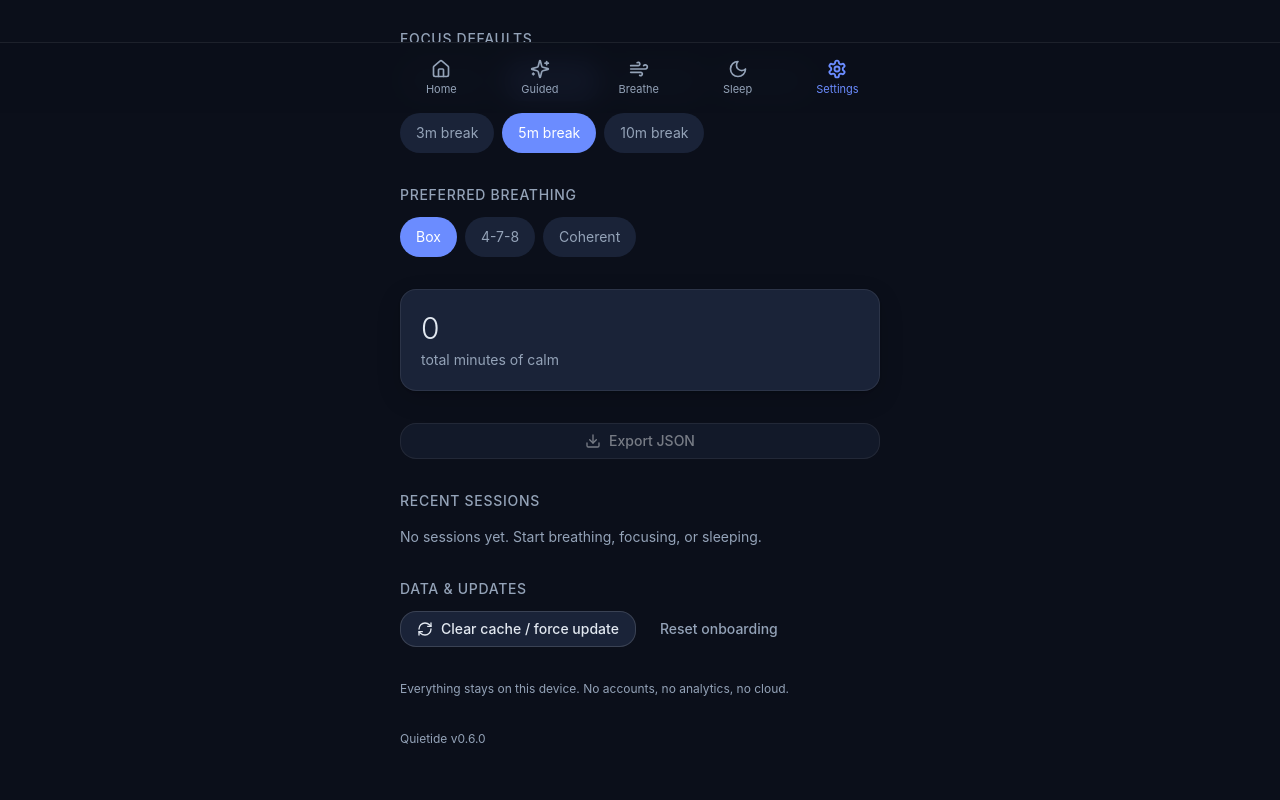
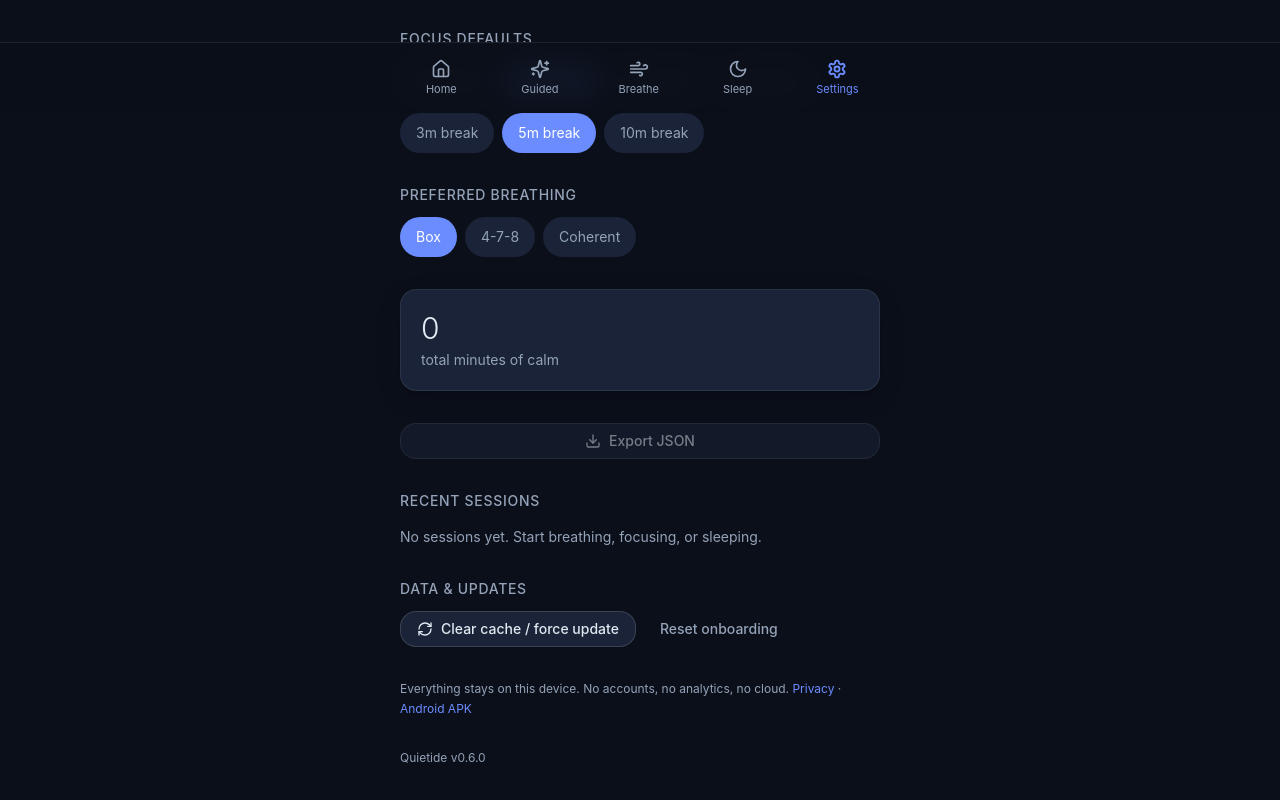
Before and after one commit to seyi-code/quietide, a Next.js app: page /settings in a window 1280 px wide. Shown: the part 687-1487 px from the top of the page. Built offline with nearby package versions, Linux system fonts and the light colour scheme.

Commit message:
feat: link Privacy + APK from Settings footer

```diff
--- a/src/app/settings/page.tsx
+++ b/src/app/settings/page.tsx
@@ -94,6 +94,7 @@ export default function SettingsPage() {
   const resetOnboarding = () => {
     localStorage.removeItem("quietide-onboarded");
     localStorage.removeItem("quietide-install-tip");
+    localStorage.removeItem("quietide-offline-tip");
     setCacheMsg("Onboarding will show on next home visit.");
   };
 
@@ -222,7 +223,12 @@ export default function SettingsPage() {
         {cacheMsg && <p className="text-xs text-quietide-muted">{cacheMsg}</p>}
       </section>
 
-      <p className="text-xs leading-relaxed text-quietide-muted">Everything stays on this device. No accounts, no analytics, no cloud.</p>
+      <p className="text-xs leading-relaxed text-quietide-muted">
+        Everything stays on this device. No accounts, no analytics, no cloud.{" "}
+        <Link href="/privacy/" className="text-quietide-primary hover:underline">Privacy</Link>
+        {" · "}
+        <a href="https://github.com/seyi-code/quietide/releases/latest" className="text-quietide-primary hover:underline" target="_blank" rel="noreferrer">Android APK</a>
+      </p>
       <p className="text-xs text-quietide-muted">Quietide v{APP_VERSION}</p>
     </main>
   );
```
